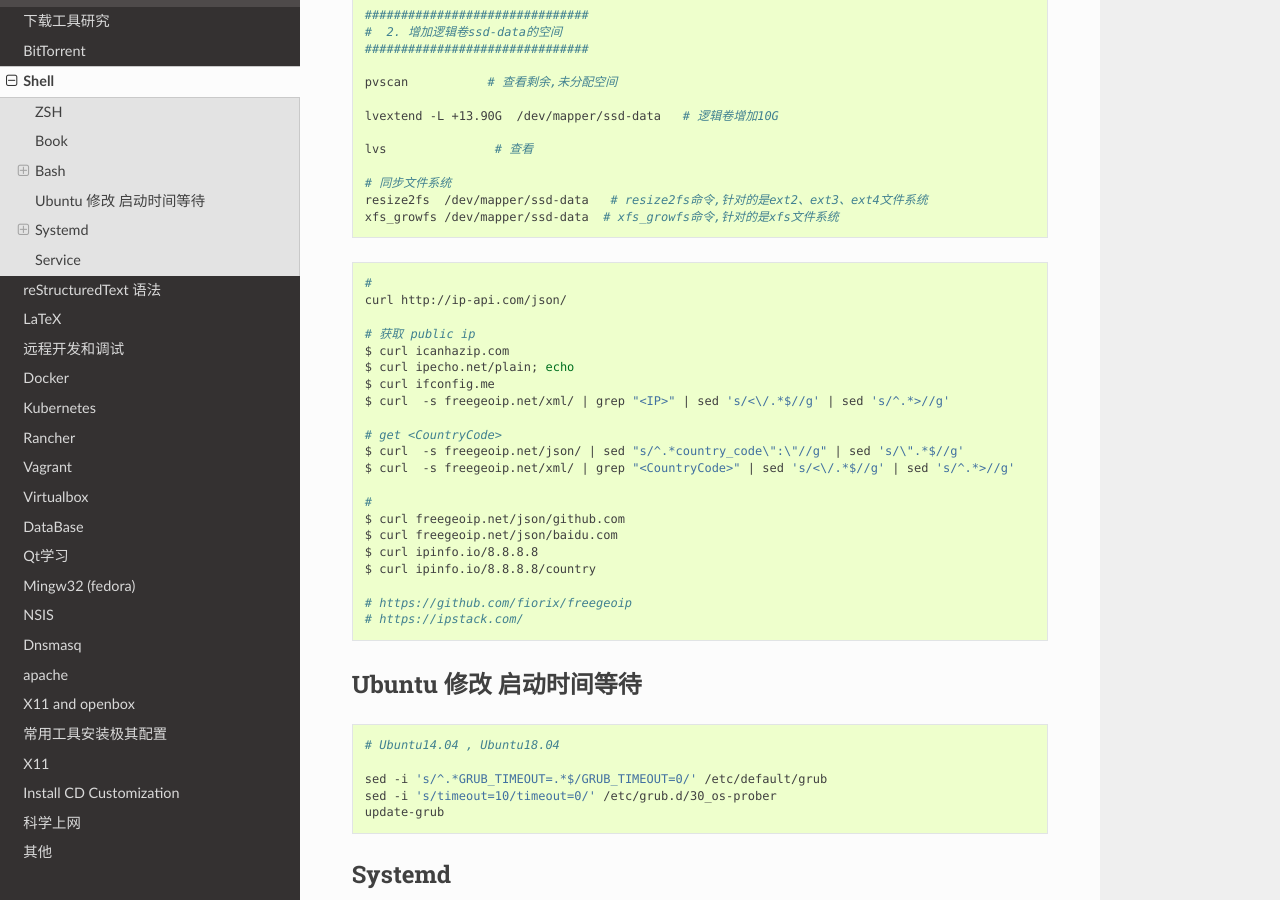
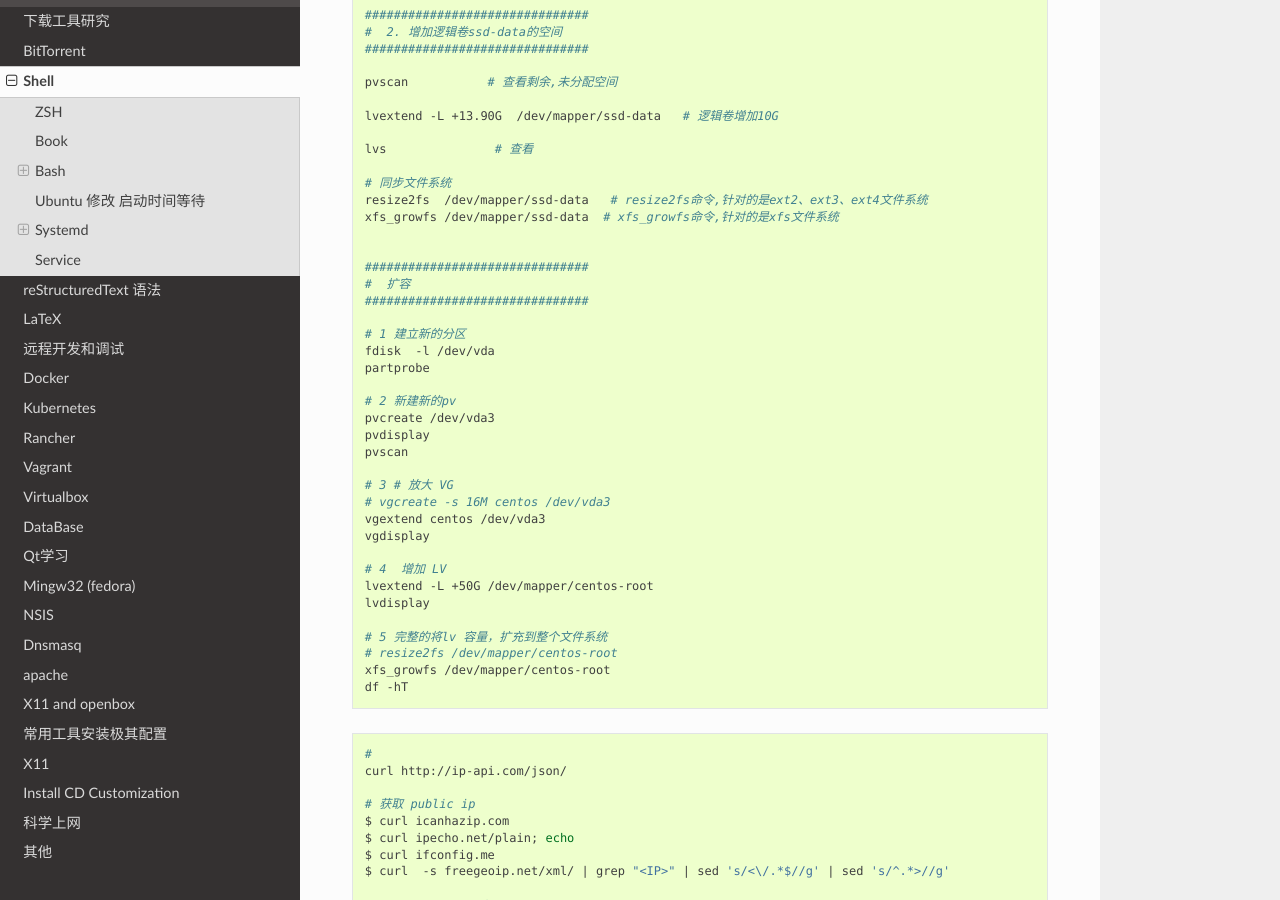
Before and after one commit to my-rds-store/my_space, a Sphinx documentation site: the page built from source/shell/shell.rst, in a window 1280 px wide and 900 px high, scrolled down 9875 px. Built offline with Sphinx 7.4.7 and the Read the Docs theme 2.0.0, drawn with Linux system fonts in a browser that asks for light colours.

Commit message:
update .../

```diff
--- a/source/shell/shell.rst
+++ b/source/shell/shell.rst
@@ -594,6 +594,33 @@ http://www.cnblogs.com/ggjucheng/archive/2013/01/13/2858810.html
     xfs_growfs /dev/mapper/ssd-data  # xfs_growfs命令,针对的是xfs文件系统
 
 
+    ###############################
+    #  扩容
+    ###############################
+
+    # 1 建立新的分区
+    fdisk  -l /dev/vda
+    partprobe
+
+    # 2 新建新的pv
+    pvcreate /dev/vda3
+    pvdisplay
+    pvscan
+
+    # 3 # 放大 VG
+    # vgcreate -s 16M centos /dev/vda3
+    vgextend centos /dev/vda3
+    vgdisplay
+
+    # 4  增加 LV
+    lvextend -L +50G /dev/mapper/centos-root
+    lvdisplay
+
+    # 5 完整的将lv 容量，扩充到整个文件系统
+    # resize2fs /dev/mapper/centos-root
+    xfs_growfs /dev/mapper/centos-root
+    df -hT
+
 
 .. code-block:: sh
 
```
